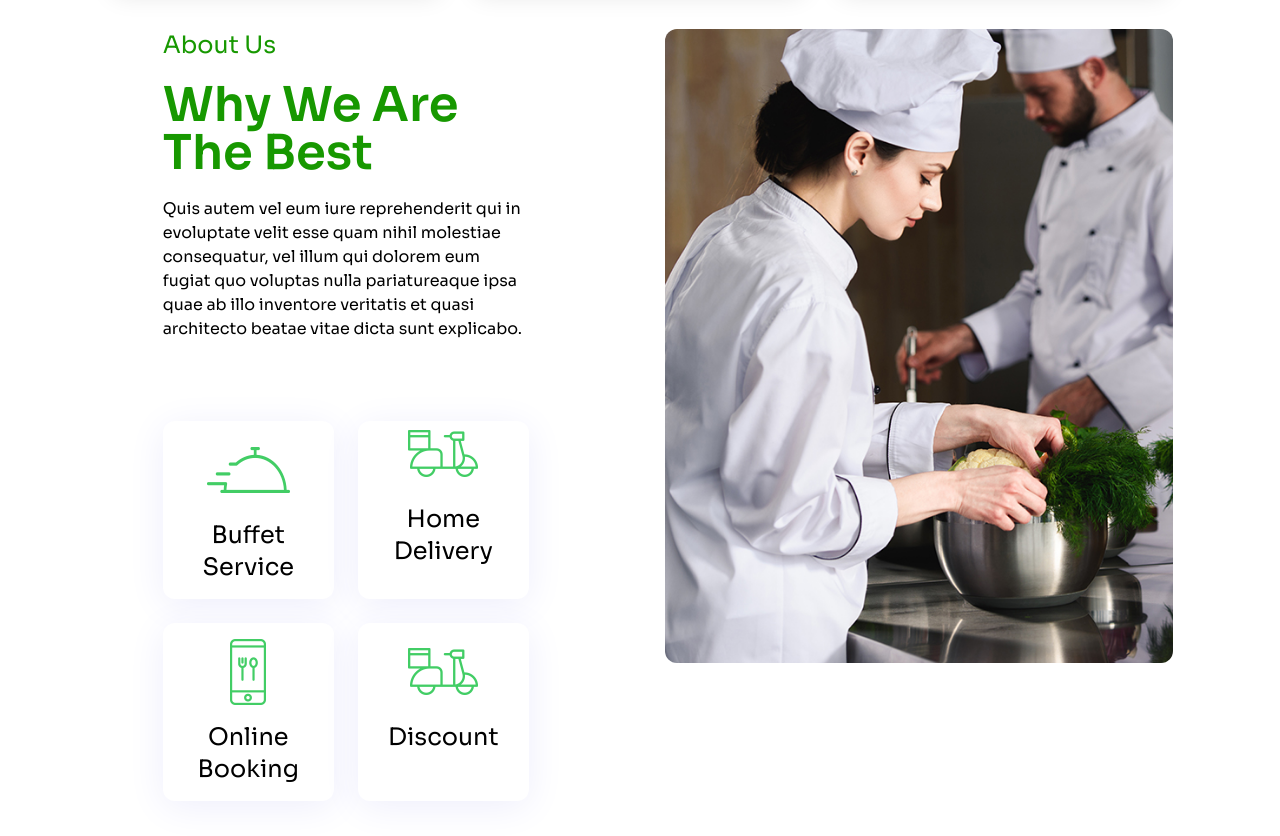
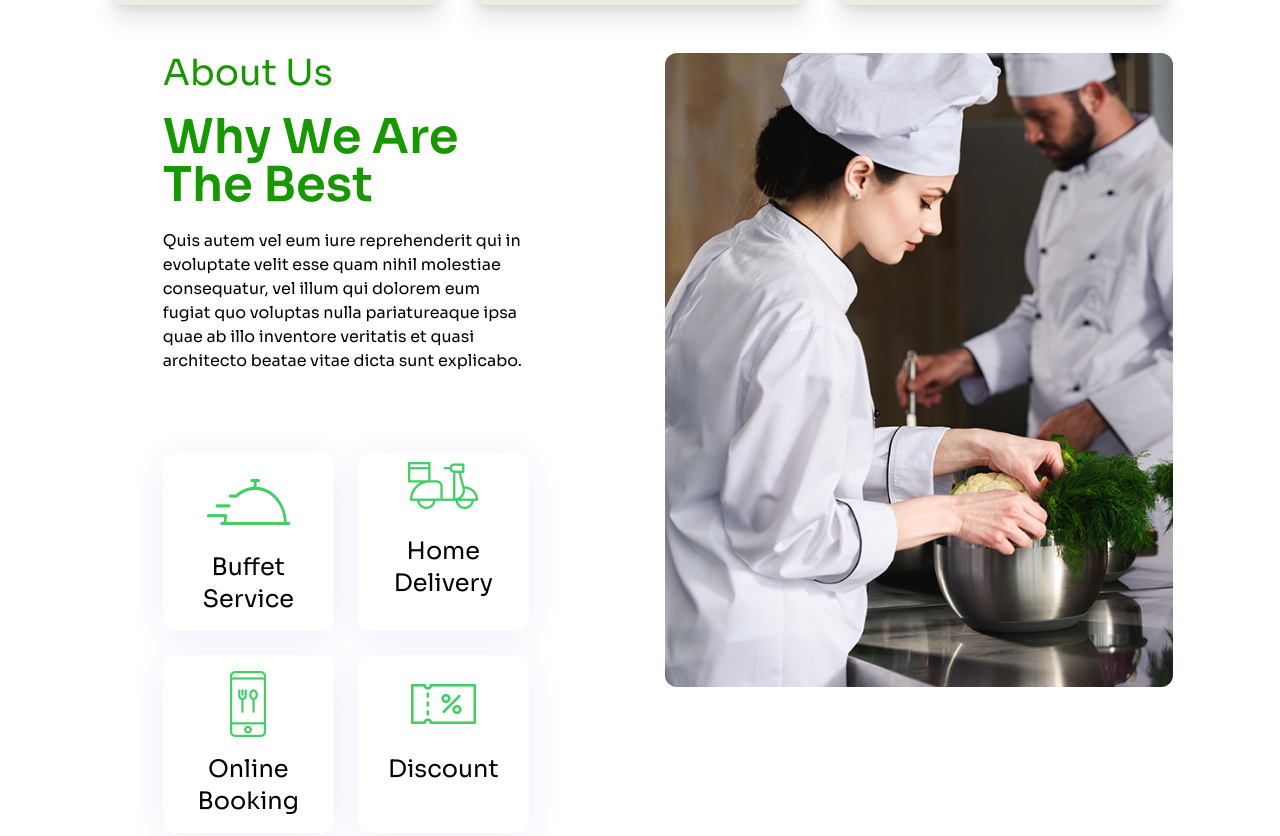
Before and after one commit to shafayat783593/Assignment_03_Category_0002, a plain HTML site: page index.html in a window 1280 px wide. Shown: the part 1680-2516 px from the top of the page. Drawn offline with nearby package versions, Linux system fonts and the light colour scheme.

Commit message:
third commit

```diff
--- a/index.html
+++ b/index.html
@@ -1,6 +1,5 @@
 <!DOCTYPE html>
 <html lang="en" data-theme="light">
-
 <head>
   <meta charset="UTF-8" />
   <meta name="viewport" content="width=device-width, initial-scale=1.0" />
@@ -19,38 +18,14 @@
   <!-- Daisy UI cdn -->
   <link href="https://cdn.jsdelivr.net/npm/daisyui@4.12.23/dist/full.min.css" rel="stylesheet" type="text/css" />
 
-  <!--  -->
-  <script src="https://kit.fontawesome.com/0809dbdbbe.js" crossorigin="anonymous"></script>
+  <!-- font awesome cdn -->
+  <script src="https://kit.fontawesome.com/0809dbdbbe.js" crossorigin="anonymous"></script>>
 
-  <!-- custom css add -->
-  <style>
-  /* @theme{
-
-      @keyframes wiggle {
-    0% {
-      transform: rotate(0deg);
-    }
-    100% {
-      transform: rotate(360deg);
-    }
-  }
-  } */
-
-
-  </style>
   <!-- custom font and colour add -->
   <script>
     tailwind.config = {
-
-
       theme: {
-
         extend: {
-          // animation:{
-          //   "roated":"spin 0.1s linear infinite"
-          // },
-
-
           fontFamily: {
             font1: ["Sora", "serif"],
             font2: ["Poppins", " sans-serif"],
@@ -64,7 +39,6 @@
     }
   </script>
 </head>
-
 <body class=" text-black font-font1 ">
   <header class="bg-gradient-to-b from-[#FFFFFF] to-[#EFEBE3]">
     <section class="">
@@ -92,17 +66,16 @@
             </button>
           </div>
         </div>
-
         <div class="block sm:hidden ">
           <div class="dropdown">
-            <div tabindex="0" role="button" class="btn btn-ghost text-second ">
+            <div tabindex="0" role="button" class="btn btn-ghost text-second  text-3xl ">
               <svg xmlns="http://www.w3.org/2000/svg" class="h-5 w-5" fill="none" viewBox="0 0 24 24"
                 stroke="currentColor">
                 <path stroke-linecap="round" stroke-linejoin="round" stroke-width="2" d="M4 6h16M4 12h8m-8 6h16" />
               </svg>
             </div>
             <ul
-              class=" dropdown-content relative right-7 bg-green-400 h-[400px] w-[300px] text-center space-y-12  py-12 rounded-xl">
+              class=" dropdown-content relative right-7 bg-green-800 h-[400px] w-[300px] text-center space-y-12  py-12 rounded-xl">
               <li><a class="text-2xl " href="">Product</a></li>
               <li><a class="text-2xl" href="">Service</a></li>
               <li><a class="text-2xl" href="">Contact us</a></li>
@@ -189,7 +162,7 @@
       <div class="flex justify-around gap-20 flex-col sm:flex-row">
         <div class="sm:w-3/6 sm:px-14 ">
           <div>
-            <h2 class="text-second text-2xl">About Us</h2>
+            <h2 class="text-second text-4xl">About Us</h2>
             <h1 class="text-5xl font-semibold my-5  text-second">Why We Are The Best</h1>
             <p>Quis autem vel eum iure reprehenderit qui in evoluptate velit esse quam nihil molestiae consequatur, vel
               illum qui dolorem eum fugiat quo voluptas nulla pariatureaque ipsa quae ab illo inventore veritatis et
@@ -223,7 +196,7 @@
             <div
               class=" bg-[#ffffff]   shadow-[0_6px_38px_rgb(238,238,252)] hover:bg-[#EFEBE3] rounded-xl cursor-pointer  transition delay-150 duration-300 ease-in-out">
               <div class=" px-6 py-4 space-y-4 items-center text-center ">
-                <img class=" mx-auto" src="./c2-assets/about-services-img2.png" alt="">
+                <img class=" mx-auto" src="./c2-assets/about-services-img4.png" alt="">
                 <h2 class="text-2xl">Discount
                 </h2>
               </div>
@@ -439,17 +412,16 @@
             </div>
             <div class="text-center  space-y-5  ">
               <img class="w-full" src="./c2-assets/india-gate-mock-up.png" alt="">
-
             </div>
           </div>
         </div>
 
       </div>
-
     </section>
   </main>
 
   <footer class="w-full bg-[#179800] h-[650px] relative  ">
+    <!-- footer Grocery News -->
     <section
       class="w-11/12  mx-auto bg-[#EFEBE3] rounded-3xl absolute -top-80 left-4 sm:-top-56 sm:left-16 justify-center items-center ">
 
@@ -471,11 +443,7 @@
       </div>
 
     </section>
-
-
-
-
-
+    <!--     footer menue section -->
 
     <div class="w-10/12 flex flex-col sm:flex-row justify-around text-white absolute bottom-0 sm:bottom-28 p-7 sm:p-0 ">
 
@@ -499,10 +467,6 @@
         </div>
       </div>
     </div>
-
-
-
   </footer>
 </body>
-
 </html>
```
Also changed, not shown: c2-assets/vigetable/aubergine-removebg-preview.png (deleted), c2-assets/vigetable/sem5-removebg-preview.png (deleted).
